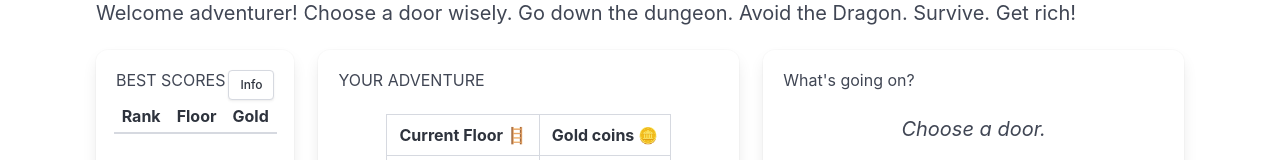
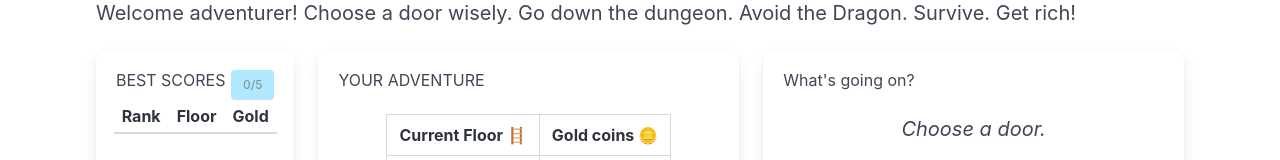
Before and after one commit to vinny-the-bird/dragndropkick, a Vue app: page /fast-dungeon-and-furious-dragon in a window 1280 px wide. Shown: the part 174-334 px from the top of the page. Built offline with nearby package versions, Linux system fonts and the light colour scheme.

Commit message:
made the info button with a counter based on the length of bestScores. If ==5, the info button will be accessible. Before that, just counting 0/5, up to five. The goal is to let the player play the game without the info first. Why? For fun.

```diff
--- a/src/components/InfoModalFDnFD.vue
+++ b/src/components/InfoModalFDnFD.vue
@@ -1,7 +1,9 @@
 <template>
   <div class="level-left">
     <div class="control level-item">
-      <button class="button is-small" @click.prevent="toggleModal">Info</button>
+      <button :disabled="isDisabled == true" class="button is-small is-info is-light" @click.prevent="toggleModal">
+        {{ modalButtonName }}
+      </button>
     </div>
   </div>
 
@@ -132,7 +134,10 @@
 <script setup>
 import { ref } from "vue";
 
-// const emit = defineEmits(["click"]);
+const props = defineProps({
+  modalButtonName: String,
+  isDisabled: Boolean
+});
 
 const isModalOpen = ref(false);
 
--- a/src/views/FDnFD.vue
+++ b/src/views/FDnFD.vue
@@ -18,7 +18,10 @@
                 </div>
                 <div>
                   <!-- TODO: make it appears after a define numbers of game played? -->
-                  <InfoModalFDnFD />
+                  <InfoModalFDnFD
+                    :modalButtonName="modalButtonName"
+                    :isDisabled="infoModalIsDisabled"
+                  />
                 </div>
               </div>
               <div class="is-flex is-justify-content-center">
@@ -133,6 +136,8 @@ const gameWait = ref(false);
 const floor = ref(0);
 const gold = ref(1);
 const bestScores = ref([]);
+let modalButtonName = ref("");
+const infoModalIsDisabled = ref(true);
 
 function openDoor(direction) {
   description.value = `You open the door on the ${direction}...`;
@@ -194,6 +199,12 @@ function restart() {
   floor.value = 0;
   gold.value = 1;
   nextRound();
+  if (bestScores.value.length == 5) {
+    modalButtonName = "Info";
+    infoModalIsDisabled.value = false;
+  } else {
+    modalButtonName = `${bestScores.value.length}/5`;
+  }
 }
 
 onMounted(() => {
@@ -203,6 +214,15 @@ onMounted(() => {
   } else {
     bestScores.value = [];
   }
+
+  if (bestScores.value.length == 5) {
+    modalButtonName = "Info";
+    infoModalIsDisabled.value = false;
+  } else {
+    modalButtonName = `${bestScores.value.length}/5`;
+  }
+
+  console.log("🚀 ~ modalButtonName.value:", modalButtonName.value);
   rollDie();
   correctDoor.value = Math.floor(Math.random() * 2);
   console.log("Prophecy. Right answer = ", correctDoor.value);
```
